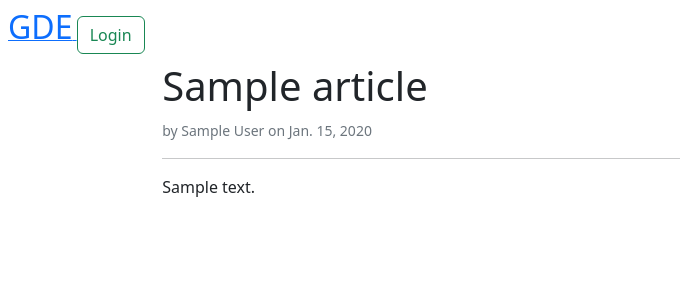
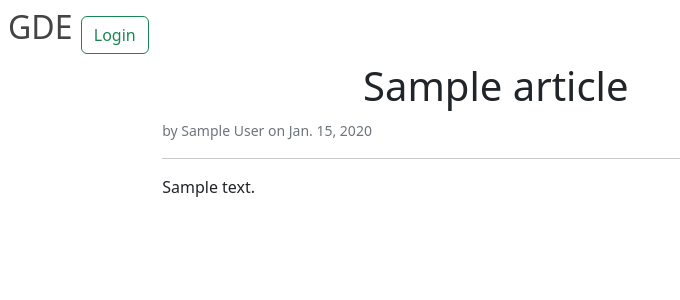
Before and after one commit to vinhub100/GuidedDocumentEditor, a Django app: template Editor/templates/main/article.html in a window 1280 px wide. Shown: the top 300 px of the page, without its empty margins (0-680 px from the left). Run offline with Django 3.2, Linux system fonts and the light colour scheme; tables that the repository leaves empty hold one stand-in row (values such as "Sample post"); the template is opened without the code that fills it: values that come from a table or form of the project are taken from there, most other values are stand-ins (such as "Sample title", 1, 10 or a date in 2020); some libraries are stand-ins or nearby versions.

Commit message:
Fixed Style Problem

```diff
--- a/Editor/templates/editor/list_article.html
+++ b/Editor/templates/editor/list_article.html
@@ -7,7 +7,7 @@
         <div class="col-md-10 col-sm-12">
             {% if articles == 0 %}
             <p style="font-size: 1.5rem;">There are no Blogs<br>
-                <a href="{% url 'createBlog' %}">Click to Create New BLog</a>
+                <a href="{% url 'createBlog' %}">Click to Create New Blog</a>
             </p>
             {% else %} {% for article in articles %}
             <div style="border-radius: 5px;box-shadow: 0px 0px 5px grey;margin:20px;padding:5px;">
--- a/Editor/templates/main/article.html
+++ b/Editor/templates/main/article.html
@@ -1,5 +1,9 @@
 {% extends 'main/base.html' %} {% load static %} {% block main %}
-
+<style>
+    .title {
+        text-align: center;
+    }
+</style>
 
 <div class="container-fluid">
     <div class="row">
@@ -9,7 +13,7 @@
                     <div class="row">
                         <div class="col-lg-2 col-md-2"></div>
                         <div class="col-lg-10 col-md-10 mx-auto">
-                            <h1 class="title-cont mobile-head">{{ article.heading }}</h1>
+                            <h1 class="title mobile-head">{{ article.heading }}</h1>
                             <small class="float-right text-secondary">by
                                 {{ article.author.first_name }}
                                 {{ article.author.last_name }} on
@@ -31,21 +35,23 @@
                 </div>
             </article>
         </div>
+
         <div class="col-md-4 col-sm-12">
             <br><br> {% if rec_len > 1 %}
             <h3 style="text-align: center;">Recent</h3>
 
             {% for r in rec %} {% if article.slug != r.slug %}
+            <a href="{% url 'article-detail' r.slug %}" style="text-decoration: none;color: #444;">
+                <div class="card my-5 rec_cards">
+                    <img class="card-img-top" src="{{ r.dp }}" alt="Image">
+                    <div class="card-body">
 
-            <div class="card my-5 rec_cards">
-                <img class="card-img-top" src="{{ r.dp }}" alt="Image">
-                <div class="card-body">
-                    <a href="{% url 'article-detail' r.slug %}">
-                        <h5 class="card-title">{{ r.heading }}</h5>
-                    </a>
-                    <p class="card-text">{{ r.discription | truncatechars:155 }}</p>
+                        <h4 class="card-title">{{ r.heading }}</h4>
+
+                        <p class="card-text">{{ r.discription | truncatechars:155 }}</p>
+                    </div>
                 </div>
-            </div>
+            </a>
 
             {% endif %} {% endfor %} {% endif %}
 
--- a/Editor/templates/main/base.html
+++ b/Editor/templates/main/base.html
@@ -12,10 +12,17 @@
 </head>
 
 <body>
+    <style>
+        .card:hover {
+            box-shadow: 0px 0px 10px darkgreen;
+        }
+    </style>
     <div class="p-2">
-        <a href="/">
-            <h2 style="display: inline;">GDE</h2>
-        </a>
+        <!--  style="border-bottom-width: 2px;border-bottom-style: solid;" -->
+        <h2 style="display: inline;">
+            <a style="text-decoration: none;color: #444;" href="/">GDE</a>
+        </h2>
+
         {% if user.is_authenticated %}
         <a class="btn btn-outline-success float-right" href="/editor">Editor</a> {% else %}
         <a class="btn btn-outline-success float-right" href="/login">Login</a> {% endif %}
--- a/Editor/templates/main/home.html
+++ b/Editor/templates/main/home.html
@@ -6,18 +6,18 @@
     }
 </style>
 
-<div class="container-fluid">
+<div class="container-fluid p-4">
     <div class="row">
         {% if articles == 0 %}
         <p style="font-size: 1.5rem;" class="text-center">No Articles yet...
         </p>
         {% else %} {% for article in articles %}
         <div class="col-md-3 col-sm-12">
-            <a href="{% url 'article-detail' article.slug %}">
+            <a style="text-decoration: none;color: #444;" href="{% url 'article-detail' article.slug %}">
                 <div class="card">
                     <img class="card-img-top img-fluid" src="{{ article.dp }}" alt="Card image cap">
                     <div class="card-body">
-                        <h5 class="card-title">{{ article.heading }}</h5>
+                        <h4 class="card-title">{{ article.heading }}</h4>
                         <p class="card-text">{{ article.discription }}</p>
                     </div>
                 </div>
```
Also changed, not shown: Editor/static/editor/doc-style.css (+36 -38 lines), media/imagestore/43471164.jpeg (deleted), media/imagestore/QuickChart.png (deleted), media/imagestore/Screenshot_from_2021-11-20_18-38-51.png (deleted).
